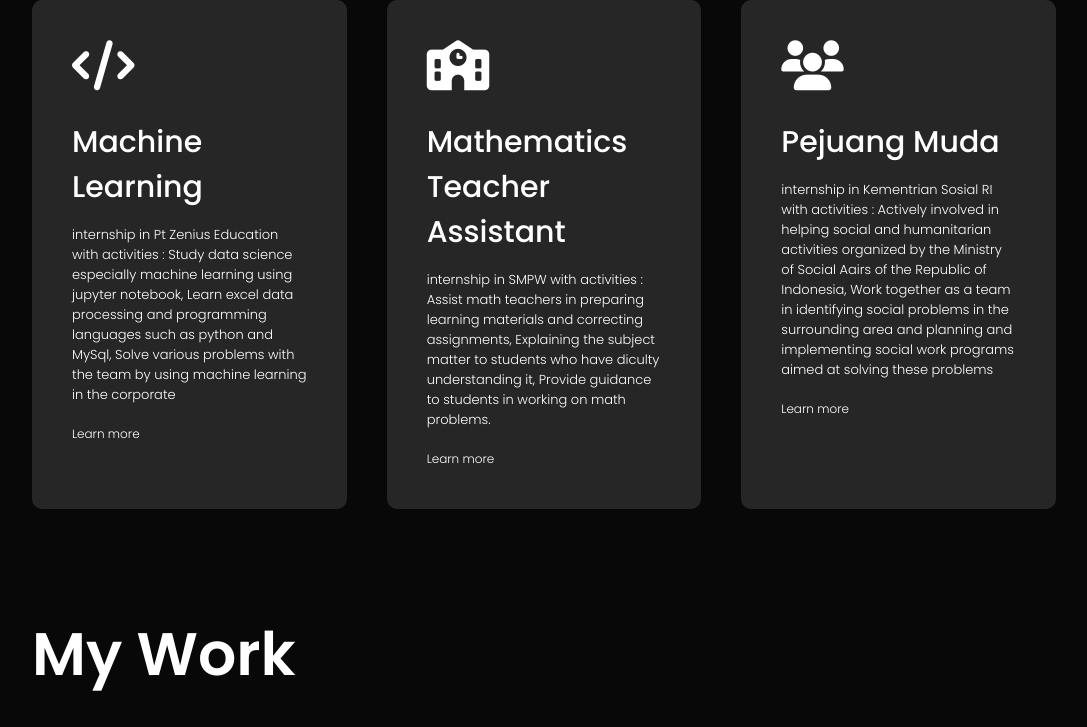
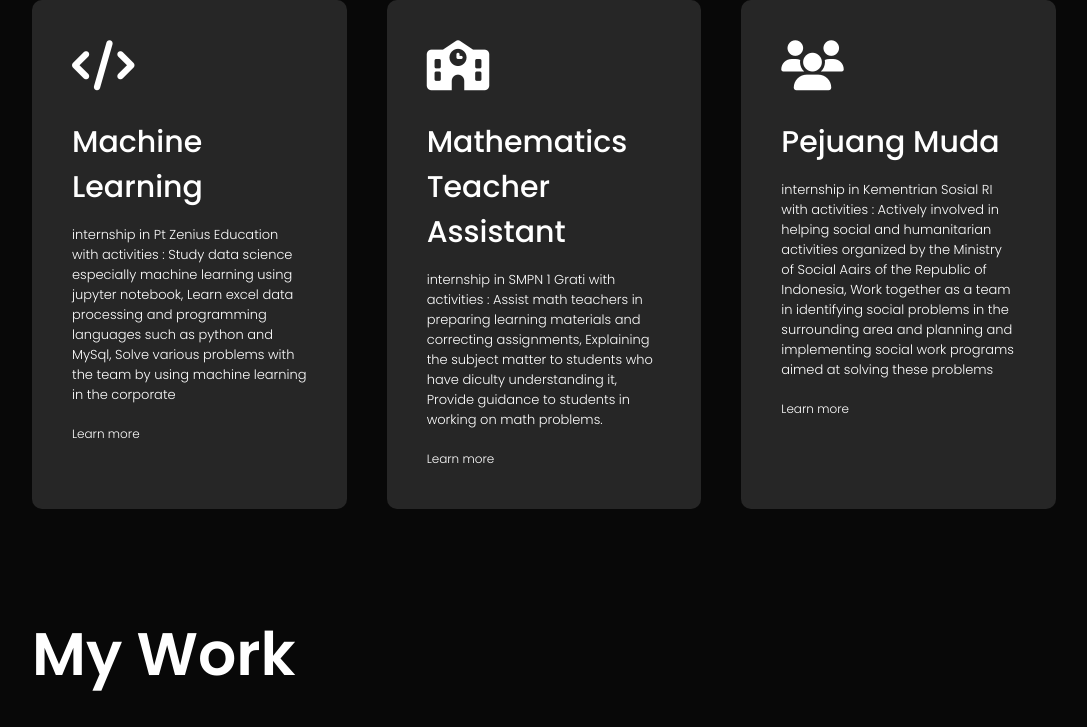
Before and after one commit to wahyunor/portfolio-wahyunor, a plain HTML site: page index.html in a window 1280 px wide. Shown: the part 1667-2394 px from the top of the page, without its empty margins (96-1183 px from the left). Drawn offline with Linux system fonts and the light colour scheme.

Commit message:
Update index.html

```diff
--- a/index.html
+++ b/index.html
@@ -84,7 +84,7 @@
             <div>
                 <i class="fa-solid fa-school"></i>
                 <h2>Mathematics Teacher Assistant</h2>
-                <p>internship in SMPW with activities : Assist math teachers in preparing learning materials and correcting assignments, Explaining the subject matter to students who have diculty understanding it, Provide guidance to students in working on math problems.</p>
+                <p>internship in SMPN 1 Grati with activities : Assist math teachers in preparing learning materials and correcting assignments, Explaining the subject matter to students who have diculty understanding it, Provide guidance to students in working on math problems.</p>
                 <a href="https://www.linkedin.com/in/wahyunorromadon">Learn more</a>
             </div>
             <div>
```
